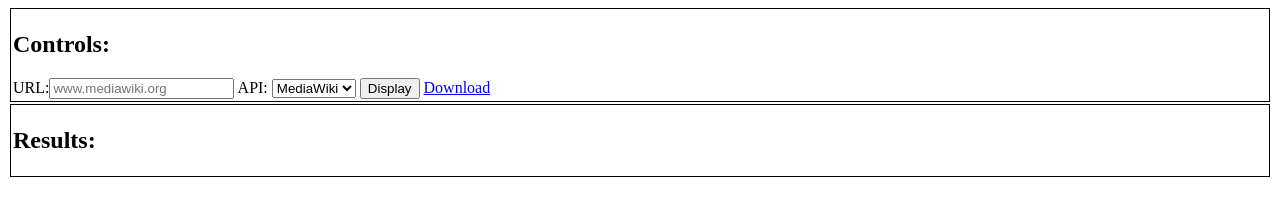
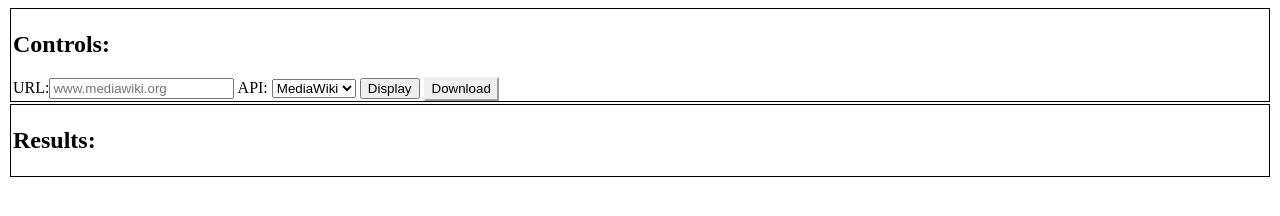
Before and after one commit to bxs9775/Wiki-Wordlist-Generator, a website: page client/index.html in a window 1280 px wide. Drawn offline with nearby package versions, Linux system fonts and the light colour scheme.

Commit message:
Styled the Download link to look like the Display Button * It is still a little off.

```diff
--- a/client/index.html
+++ b/client/index.html
@@ -25,8 +25,8 @@
           </select>
         </label>
         <input type="submit" value="Display">
-        <a id="download" href="/List?api=MediaWiki" download>Download</a>
       </form>
+      <a id="download" href="/List?api=MediaWiki" download>Download</a>
     </section>
     <section>
       <h2>Results:</h2>
--- a/client/styles/main-page.css
+++ b/client/styles/main-page.css
@@ -7,3 +7,34 @@ section{
 #results{
   white-space: pre;
 }
+
+form{
+  display: inline-block;
+}
+/*Gives all the links on the default input submit styling.*/
+a{
+  text-decoration: none;
+  padding: 1px 6px;
+
+  /*General button*/
+  align-items: flex-start;
+  text-align: center;
+  cursor: default;
+  color: buttontext;
+  background-color: buttonface;
+  box-sizing: border-box;
+  padding: 2px 6px 3px;
+  border-width: 2px;
+  border-style: outset;
+  border-color: buttonface;
+  border-image: initial;
+
+  /*button, submit, and reset*/
+  -webkit-appearance: push-button;
+  user-select: none;
+  white-space: pre;
+
+  /*input styling*/
+  margin: 0em 0em 0em 0em;
+  font: 13.3333px Arial;
+}
```
